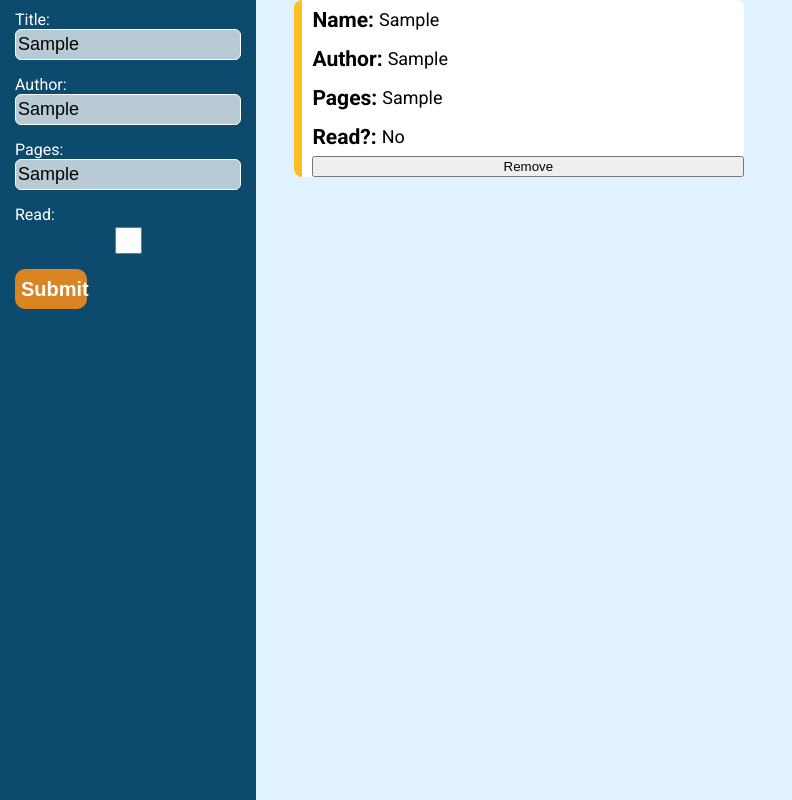
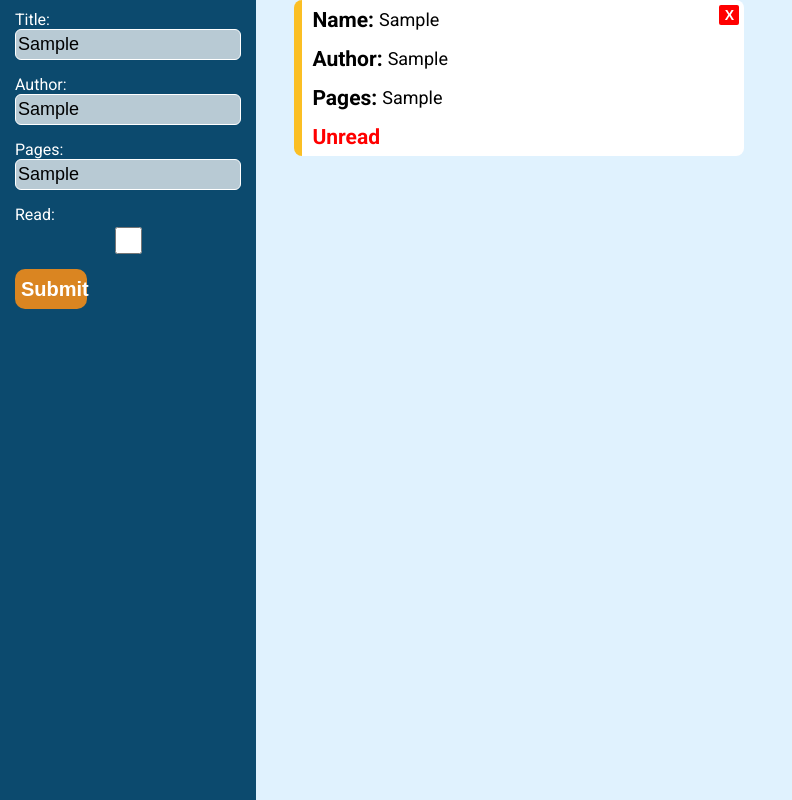
Before and after one commit to ElusiveToaster/library, a plain HTML site: page index.html in a window 1280 px wide. Both pictures are taken after typing "Sample", "Sample", "Sample" into the empty fields and a click on the button "Submit". Shown: the whole page, without its empty margins (0-792 px from the left). Drawn offline with Linux system fonts and the light colour scheme.

Commit message:
updated styling

```diff
--- a/script.js
+++ b/script.js
@@ -40,16 +40,15 @@ function refresh() {
         let bookName = document.createElement('p');
         let bookAuthor = document.createElement('p');
         let bookPages = document.createElement('p');
-        let bookRead = document.createElement('p');
+        let bookRead = document.createElement('h3');
 
         let nameTag = document.createElement('h3');
         let authorTag = document.createElement('h3');
         let pagesTag = document.createElement('h3');
-        let readTag = document.createElement('h3');
 
         let removeButton = document.createElement('button');
 
-        removeButton.innerText = "Remove";
+        removeButton.innerText = "X";
 
         removeButton.addEventListener("click", (e) => {
             let bookContainer = document.querySelectorAll(".bookContainer");
@@ -72,23 +71,24 @@ function refresh() {
         nameTag.innerText = "Name: ";
         authorTag.innerText = "Author: ";
         pagesTag.innerText = "Pages: ";
-        readTag.innerText = "Read?: ";
 
         bookName.innerText = book.title;
         bookAuthor.innerText = book.author;
         bookPages.innerText = book.pages;
 
         if (book.read) {
-            bookRead.innerText = "Yes";
+            bookRead.innerText = "Read";
+            bookRead.classList.add("read");
         } else {
-            bookRead.innerText = "No";
+            bookRead.innerText = "Unread";
+            bookRead.classList.add("unread");
         }
 
 
         nameSpan.append(nameTag, bookName);
         authorSpan.append(authorTag, bookAuthor);
         pagesSpan.append(pagesTag, bookPages);
-        readSpan.append(readTag, bookRead);
+        readSpan.append(bookRead);
 
 
         removeButton.dataset.index = index;
--- a/style.css
+++ b/style.css
@@ -12,6 +12,8 @@ body {
     border-left: 8px solid #fbbf24;
     background-color: white;
     padding-left: 10px;
+
+    position: relative;
 }
 
 .bookContainer span {
@@ -25,6 +27,14 @@ body {
 
 .bookContainer h3 {
     margin: 7px 0px;
+}
+
+.read {
+    color: green;
+}
+
+.unread {
+    color: red;
 }
 
 
@@ -82,3 +92,23 @@ input {
     grid-template-columns: repeat(auto-fit, minmax(250px, 450px));
     gap: 25px;
 }
+
+.bookContainer button {
+    width: 20px;
+    height: 20px;
+    position: absolute;
+    top: 5px;
+    right: 5px;
+
+    border-radius: 2px;
+    border: none;
+
+    padding: 0;
+
+
+    background-color: red;
+    color: white;
+    font-weight: 700;
+    font-size: 14px;
+    text-align: center;
+}
```
